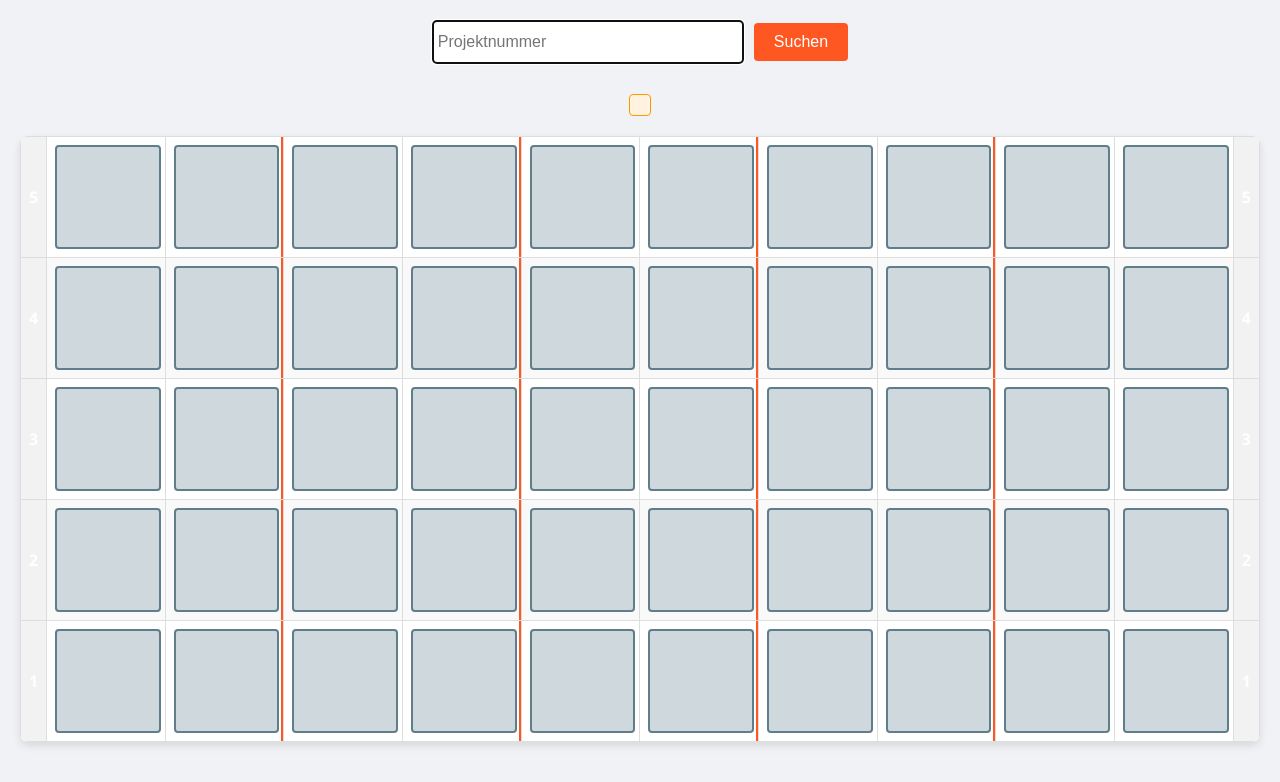
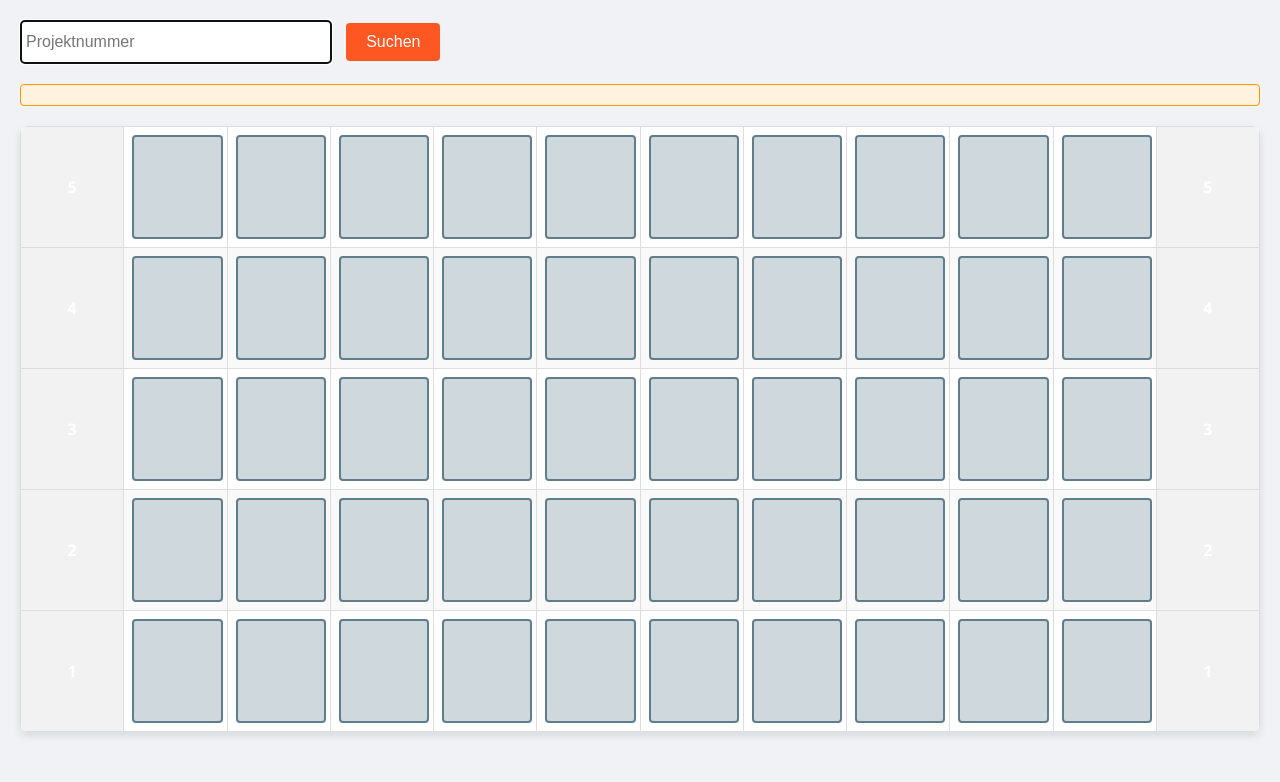
Before and after one commit to tavoli-rgb/boxen, a Python web app: template templates/index.html in a window 1280 px wide. Shown: the top 782 px of the page. Run offline with Jinja, Linux system fonts and the light colour scheme; the template is opened without the code that fills it, so the values that code supplies are empty.

```diff
--- a/templates/index.html
+++ b/templates/index.html
@@ -50,15 +50,7 @@
             background-color: #ffcccc;
         }
         .form-container {
-            display: flex;
-            flex-direction: column;
-            align-items: center;
             margin-bottom: 20px;
-        }
-        .form-container form {
-            display: flex;
-            align-items: center;
-            margin-bottom: 10px;
         }
         .form-container input {
             width: 300px;
@@ -110,23 +102,6 @@
             font-size: 1.2em;
             color: #333;
         }
-        td {
-            width: 10%; /* Ensure all boxes are the same width */
-            position: relative;
-        }
-        .divider {
-            position: absolute;
-            top: 0;
-            bottom: 0;
-            width: 2px;
-            background-color: #ff5722; /* Same color as the row headers */
-            right: 0; /* Position at the right edge of the cell */
-        }
-        @media (min-width: 2560px) {
-            .container {
-                max-width: 2560px;
-            }
-        }
     </style>
     <script>
         window.onload = function() {
```
Also changed, not shown: app.py (+15 -1 lines).
